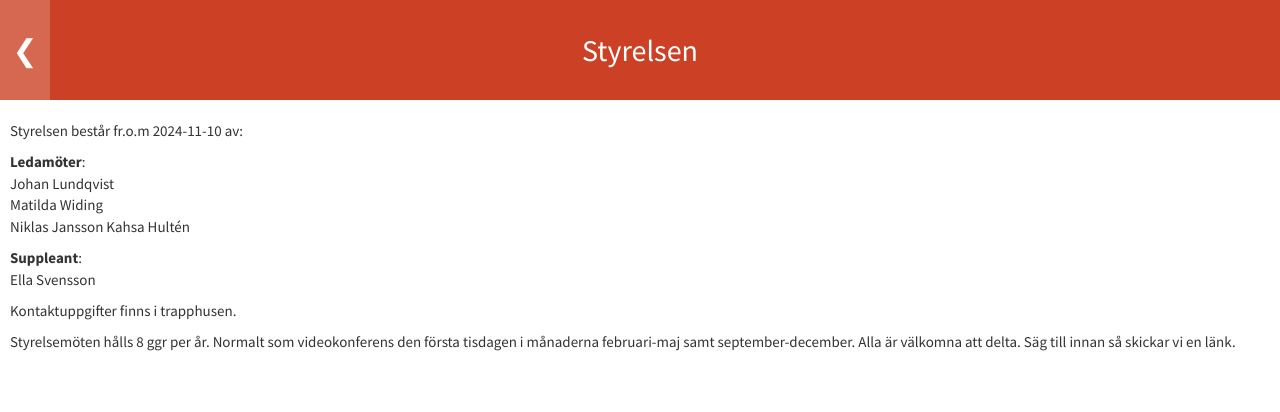
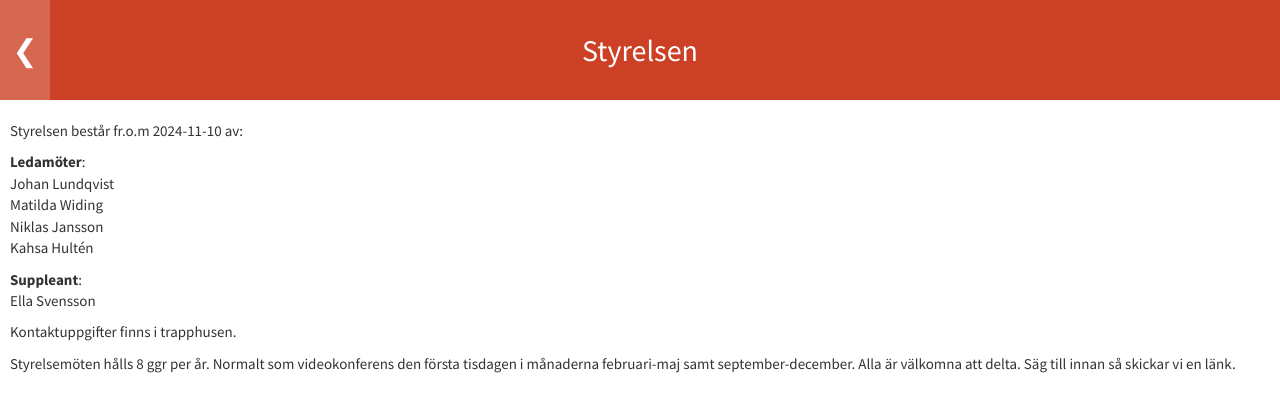
Before and after one commit to nipfjallet5/nipfjallet5.github.io, a Jekyll site: the page built from pages/styrelse.md, in a window 1280 px wide. Shown: the top 412 px of the page. Built offline with Jekyll 4.4.1, drawn with Linux system fonts in a browser that asks for light colours.

```diff
--- a/pages/styrelse.md
+++ b/pages/styrelse.md
@@ -9,7 +9,7 @@ Styrelsen består fr.o.m 2024-11-10 av:
 **Ledamöter**:\\
 Johan Lundqvist\\
 Matilda Widing\\
-Niklas Jansson
+Niklas Jansson\\
 Kahsa Hultén
 
 **Suppleant**:\\
```
